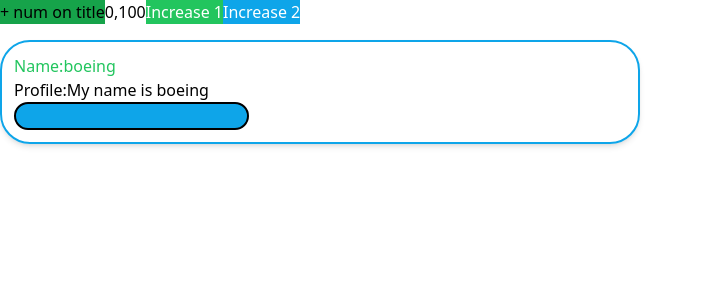
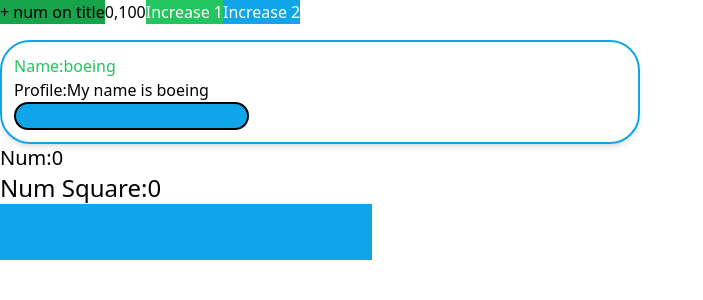
Before and after one commit to soAcademy/workshop-state-and-event, a React (Create React App) app: page / in a window 1280 px wide. Shown: the top 300 px of the page, without its empty margins (0-703 px from the left). Built offline with nearby package versions, Linux system fonts and the light colour scheme.

Commit message:
feat:effect3 workshop

```diff
--- a/src/App.js
+++ b/src/App.js
@@ -3,6 +3,7 @@ import React from "react";
 import Effect1 from "./Effects/Effect1";
 import Effect2 from "./Effects/Effect2";
 import Effect1_1 from "./Effects/Effect1_1";
+import Effect3 from "./Effects/Effect3";
 
 function App() {
   return (
@@ -10,6 +11,7 @@ function App() {
       <Effect1 />
       <Effect1_1 />
       <Effect2 />
+      <Effect3 />
     </>
   );
 }
--- a/src/Effects/Effect3.js
+++ b/src/Effects/Effect3.js
@@ -0,0 +1,26 @@
+import React from "react";
+import { useState, useEffect } from "react";
+
+// 3. สร้างตัวแปร useState 2 ตัว คือ num และ numSquare โดย num มีค่าเริ่มต้นคือ 0 จากนั้นสร้าง input ให้กรอกตัวเลข เมื่อมีการเปลี่ยนแปลงค่า จะแสดง ค่า num และ numSquare โดย numSquare = num * num
+
+const Effect3 = () => {
+  const [num, setNum] = useState(0);
+  const [numSquare, setNumSquare] = useState(0);
+
+  useEffect(() => {
+    setNumSquare(Number(num) ** 2); //ยกกำลัง 2 = square
+  }, [num]);
+
+  return (
+    <>
+      <h1 className="text-xl">Num:{num}</h1>
+      <h1 className="text-2xl">Num Square:{numSquare}</h1>
+      <input
+        className="bg-sky-500 p-3 text-2xl"
+        onChange={(e) => setNum(e.target.value)}
+      />
+    </>
+  );
+};
+
+export default Effect3;
--- /dev/null
+++ b/src/Effects/Effect4.js
@@ -0,0 +1,10 @@
+import React from "react";
+import { useState, useEffect } from "react";
+
+// 4. สร้าง ตัวนับเวลาถอยหลัง (Countdown Timer) โดย ลดค่าลง ทีละ 1 วินาที มีค่าเริ่มต้น 10 วินาที โดยลดค่าลงน้อยสุด 1 วินาที ห้ามติดลบ
+
+const Effect4 = () => {
+  return <></>;
+};
+
+export default Effect4;
```
